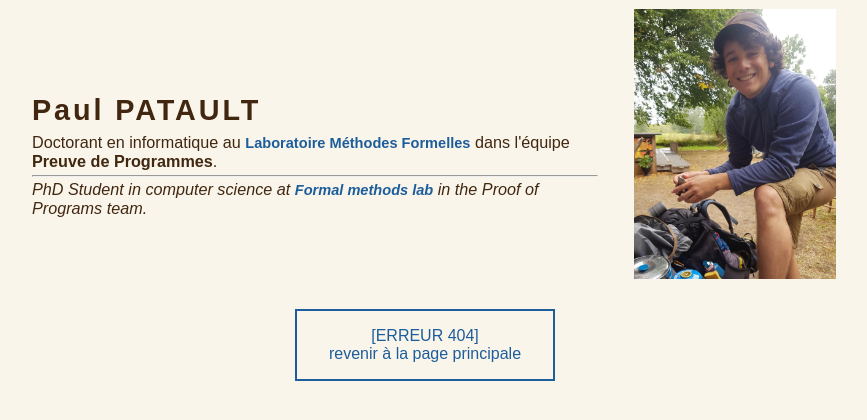
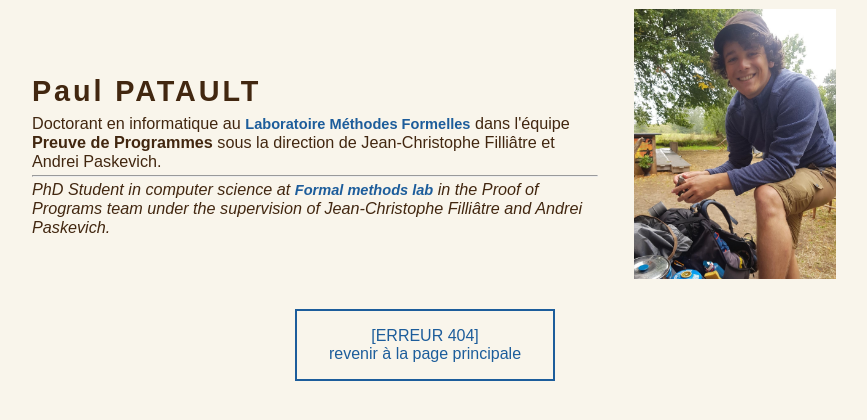
Before and after one commit to paulpatault/paulpatault.github.io, a Python web app: template html/templates/404.html in a window 1280 px wide. Shown: the top 420 px of the page, without its empty margins (215-1082 px from the left). Run offline with Jinja, Linux system fonts and the light colour scheme; the template is opened without the code that fills it, so the values that code supplies are empty; some libraries are stand-ins or nearby versions.

Commit message:
add jc&p

```diff
--- a/404.html
+++ b/404.html
@@ -18,10 +18,12 @@
         <div class="column">
             <h1>Paul PATAULT</h1>
             <p class="note">Doctorant en informatique au <a href="https://lmf-lab.fr">Laboratoire Méthodes Formelles</a>
-                dans l'équipe <b>Preuve de Programmes</b>.</p>
+            dans l'équipe <b>Preuve de Programmes</b>
+            sous la direction de Jean-Christophe Filliâtre et Andrei Paskevich.</p>
             <hr />
             <p class="note en">PhD Student in computer science at <a href="https://lmf-lab.fr/?lang=en">Formal methods
-                    lab</a> in the Proof of Programs team.</p>
+                lab</a> in the Proof of Programs team
+            under the supervision of Jean-Christophe Filliâtre and Andrei Paskevich.</p>
         </div>
         <div class="column"> </div>
         <div class="column">
--- a/envies.html
+++ b/envies.html
@@ -18,10 +18,12 @@
         <div class="column">
             <h1>Paul PATAULT</h1>
             <p class="note">Doctorant en informatique au <a href="https://lmf-lab.fr">Laboratoire Méthodes Formelles</a>
-                dans l'équipe <b>Preuve de Programmes</b>.</p>
+            dans l'équipe <b>Preuve de Programmes</b>
+            sous la direction de Jean-Christophe Filliâtre et Andrei Paskevich.</p>
             <hr />
             <p class="note en">PhD Student in computer science at <a href="https://lmf-lab.fr/?lang=en">Formal methods
-                    lab</a> in the Proof of Programs team.</p>
+                lab</a> in the Proof of Programs team
+            under the supervision of Jean-Christophe Filliâtre and Andrei Paskevich.</p>
         </div>
         <div class="column"> </div>
         <div class="column">
--- a/html/templates/layout.html
+++ b/html/templates/layout.html
@@ -18,10 +18,12 @@
         <div class="column">
             <h1>Paul PATAULT</h1>
             <p class="note">Doctorant en informatique au <a href="https://lmf-lab.fr">Laboratoire Méthodes Formelles</a>
-                dans l'équipe <b>Preuve de Programmes</b>.</p>
+            dans l'équipe <b>Preuve de Programmes</b>
+            sous la direction de Jean-Christophe Filliâtre et Andrei Paskevich.</p>
             <hr />
             <p class="note en">PhD Student in computer science at <a href="https://lmf-lab.fr/?lang=en">Formal methods
-                    lab</a> in the Proof of Programs team.</p>
+                lab</a> in the Proof of Programs team
+            under the supervision of Jean-Christophe Filliâtre and Andrei Paskevich.</p>
         </div>
         <div class="column"> </div>
         <div class="column">
--- a/index.html
+++ b/index.html
@@ -18,10 +18,12 @@
         <div class="column">
             <h1>Paul PATAULT</h1>
             <p class="note">Doctorant en informatique au <a href="https://lmf-lab.fr">Laboratoire Méthodes Formelles</a>
-                dans l'équipe <b>Preuve de Programmes</b>.</p>
+            dans l'équipe <b>Preuve de Programmes</b>
+            sous la direction de Jean-Christophe Filliâtre et Andrei Paskevich.</p>
             <hr />
             <p class="note en">PhD Student in computer science at <a href="https://lmf-lab.fr/?lang=en">Formal methods
-                    lab</a> in the Proof of Programs team.</p>
+                lab</a> in the Proof of Programs team
+            under the supervision of Jean-Christophe Filliâtre and Andrei Paskevich.</p>
         </div>
         <div class="column"> </div>
         <div class="column">
```
